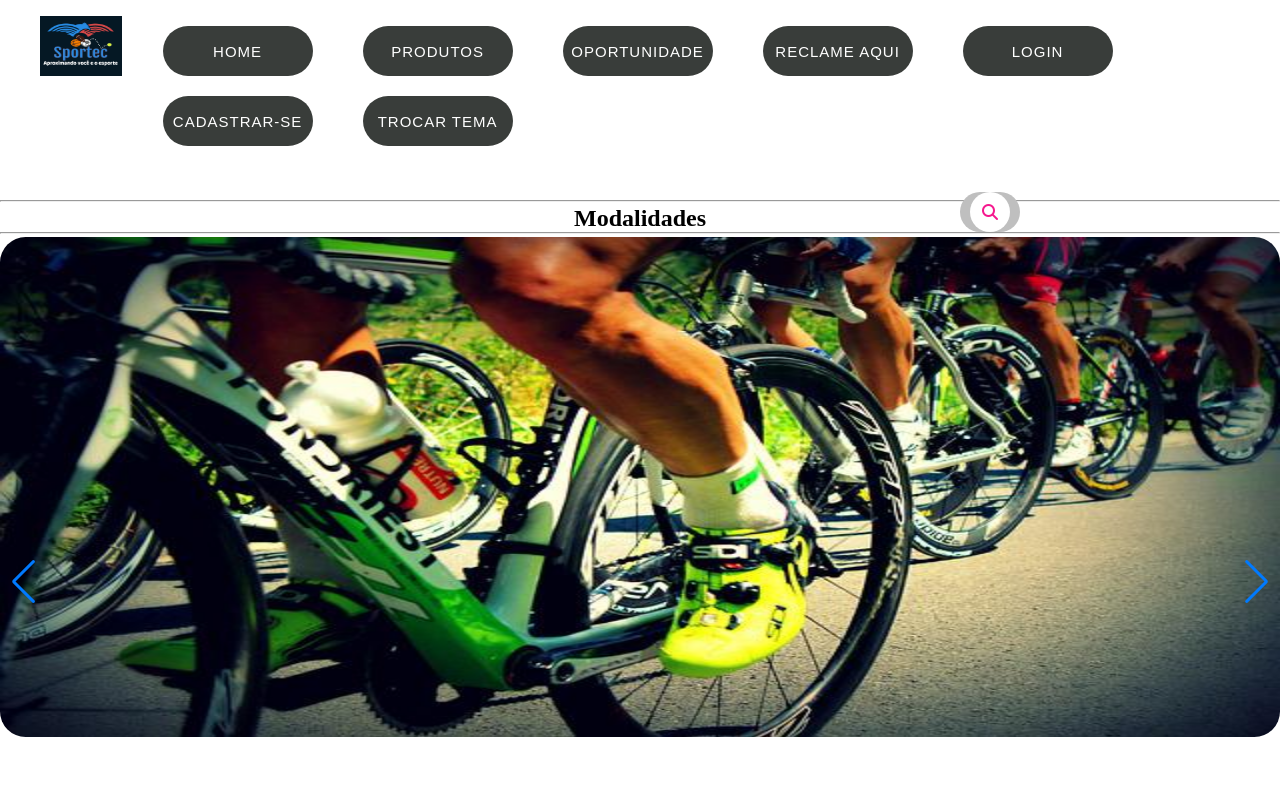
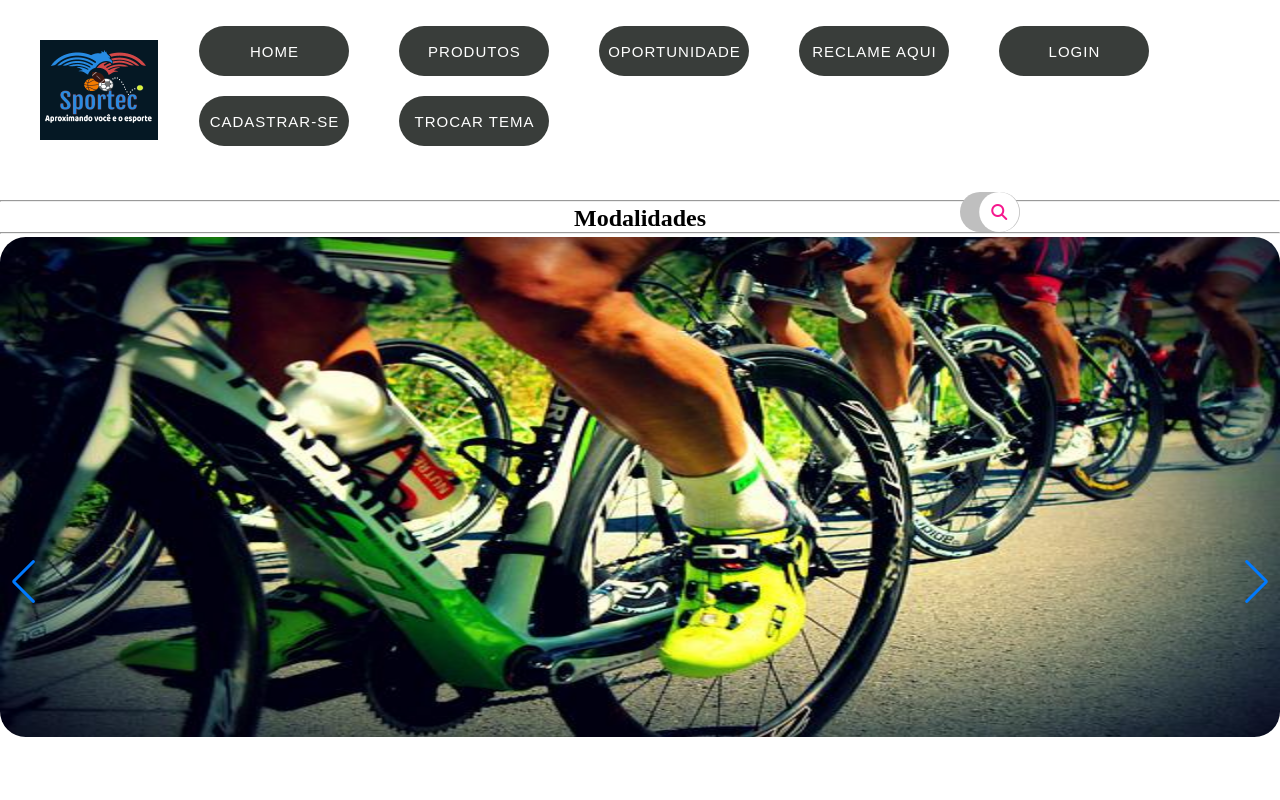
Before and after one commit to HackerJooe/SportecProjEsc, a plain HTML site: page index.html in a window 1280 px wide. Shown: the top 800 px of the page. Drawn offline with nearby package versions, Linux system fonts and the light colour scheme.

Commit message:
// aumento da imagem de logo e novo posicionamento // posicionamento da div search e seus children

```diff
--- a/css/main.css
+++ b/css/main.css
@@ -54,10 +54,11 @@ hr{
 }
 #img-logo{
     display: flex;
-    width: 100px;
-    height: 60px;
+    width: 150px;
+    height: 100px;
     margin: 1em;
     margin-left: 2.5em;
+    margin-top: 2.5em;
 }
 .barnav ul{
     float: right;
@@ -128,7 +129,6 @@ a{
         background-position: 400%;
     }
 }
-
 @import url('https://fonts.googleapis.com/css2?family=Poppins&display=swap');
 /* Inicio da estilizacao, do botao de pesquisa */
 .search_div{
@@ -138,7 +138,7 @@ a{
     left: 75%;
     background: var(--shadow-color);
     height: 40px;
-    border-radius: 30px;
+    border-radius: 40px;
     padding: 10px;
 }
 .search_input{
@@ -155,7 +155,7 @@ a{
 }
 .search_button{
     display: flex;
-    translate: -0% -25%;
+    translate: 23% -25%;
     justify-content: center;
     align-items: center;
     color: var(--btn-search);
@@ -167,9 +167,9 @@ a{
     text-decoration: none;
 }
 .search_div:hover > .search_input{
-    width: 240px;
+    width: 200px;
     padding: 0 4px;
-    top: 50px;
+    top: 20px;
 }
 .search_div:hover > .search_button{
     background: var(--secbgColor);
```
